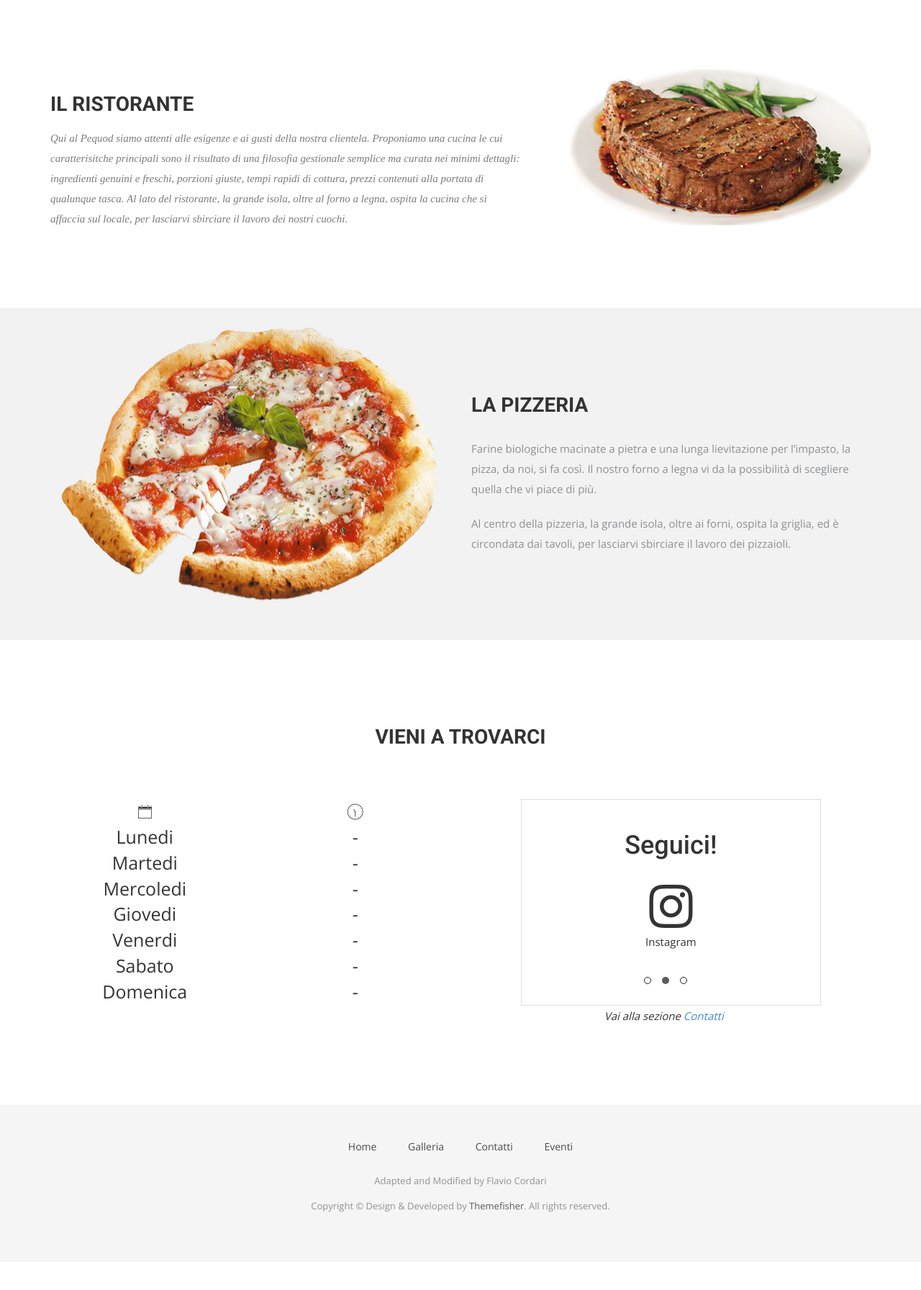
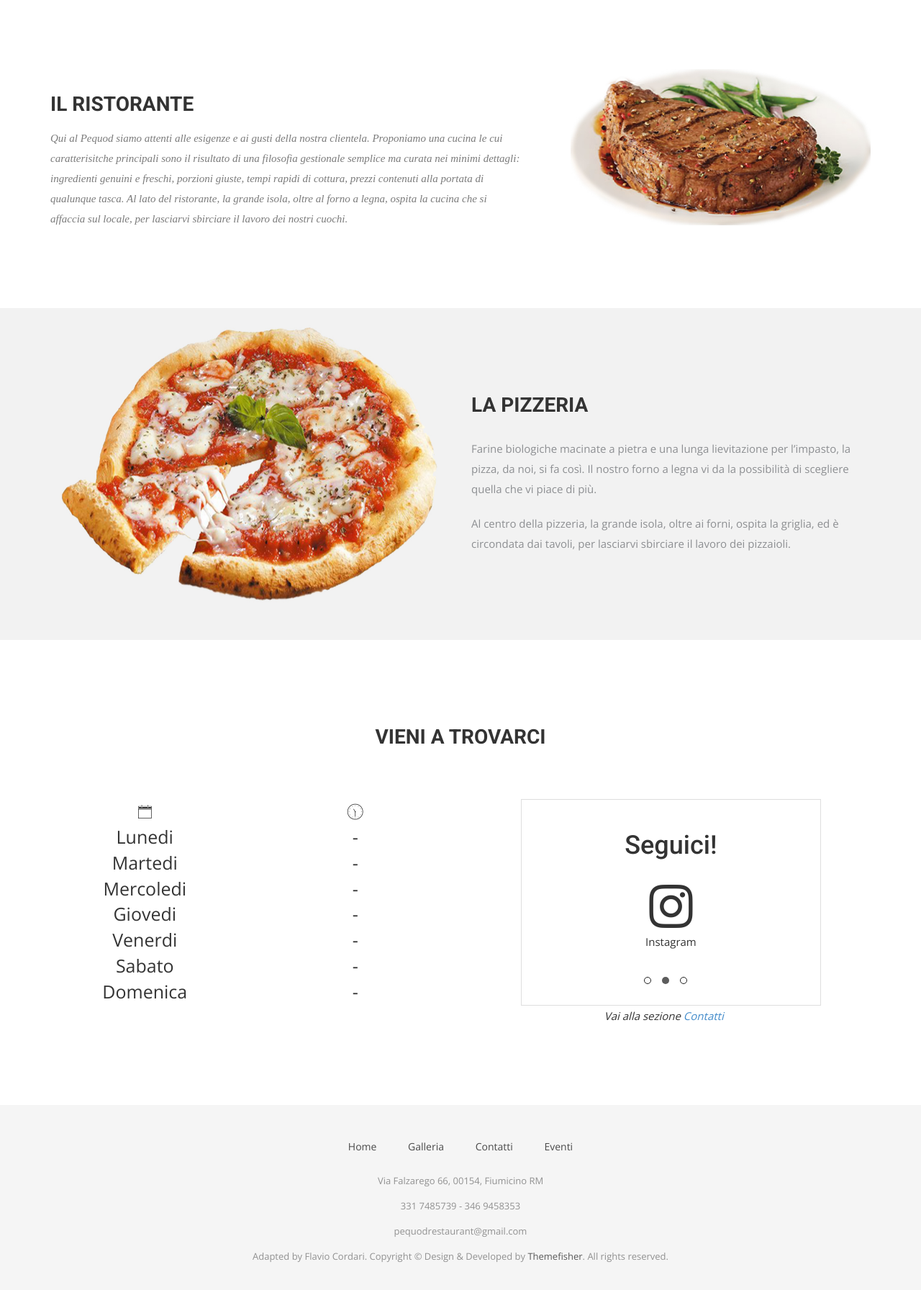
Before and after one commit to Khorda/pequod_site, a Jekyll site: the page built from index.html, in a window 1280 px wide, cut to the strip 979-2802 px from the top of the page. Shown: the top 1792 px of the strip at 72% size. Built offline with Jekyll 4.4.1, drawn with Linux system fonts in a browser that asks for light colours; nearby versions of some CDN libraries; some web fonts are replaced; before the commit the page ends 2732 px from its top, so only the background shows below that.

Commit message:
changed index section background and some infos on footer and contacts

```diff
--- a/_includes/footer.html
+++ b/_includes/footer.html
@@ -13,8 +13,8 @@
             <!-- <li><a href="#">Terms</a></li> -->
           </ul>
         </div>
-        <p> Adapted and Modified by Flavio Cordari</p>
-        <p>Copyright &copy; Design &amp; Developed by <a href="http://www.themefisher.com">Themefisher</a>. All rights reserved.</p>
+        <p> Via Falzarego 66, 00154, Fiumicino RM </p><p> 331 7485739 - 346 9458353 </p><p>pequodrestaurant@gmail.com</p>
+        <p>Adapted by Flavio Cordari. Copyright &copy; Design &amp; Developed by <a href="http://www.themefisher.com">Themefisher</a>. All rights reserved.</p>
       </div>
     </div>
   </div>
--- a/_includes/header.html
+++ b/_includes/header.html
@@ -43,10 +43,13 @@
     <div class="col-xs-12">
     <ul class="address-block" style="position: relative;margin-right: 18%;margin-left: 18%;">
       <li>
-        <i class="fa fa-map-marker"></i>Via Falzarego 66, Fiumicino RM
+        <i class="fa fa-map-marker"></i><a href="https://www.google.com/maps/place/Pequod/@41.760953,12.281728,16z/data=!4m5!3m4!1s0x0:0x5cdc76e755a28905!8m2!3d41.7609527!4d12.2817278?hl=it-IT"> Via Falzarego 66, Fiumicino RM </a>
       </li>
       <li>
-        <i class="fa fa-phone"></i> +39 340 6782919
+        <i class="fa fa-phone"></i>Alessio: <a href="tel:+393317485739">(+39) 331 7485739</a>
+      </li>
+      <li>
+        <i class="fa fa-phone"></i>Paolo: <a href="tel:3469458353">(+39) 346 9458353</a>
       </li>
     </ul>
     </div>
--- a/css/airspace.css
+++ b/css/airspace.css
@@ -97,7 +97,7 @@
 	Slider Start
 --*/
 #slider {
-  background: url("../img/pequod-cucina-background.jpg") no-repeat;
+  background: url("../img/locale-bg.jpg") no-repeat;
   background-size: cover;
   background-attachment: fixed;
   background-position: 10% 0%;
```
Also changed, not shown: contatti.html (+7 -4 lines), 1 other file.
